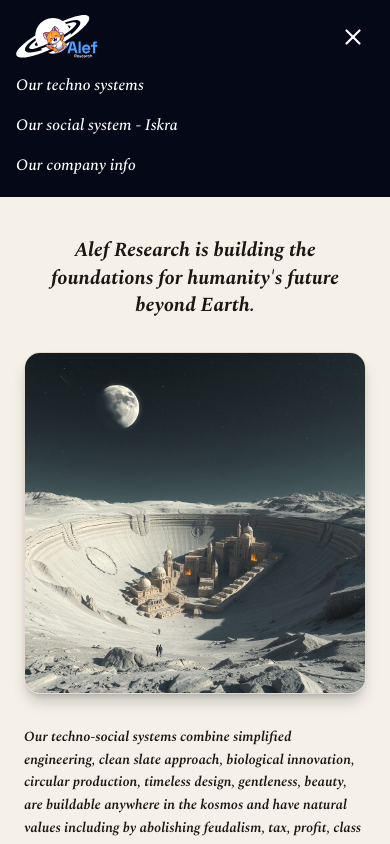
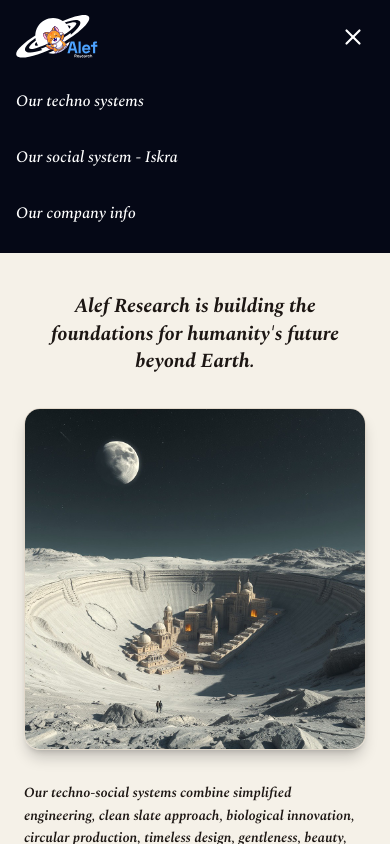
Before and after one commit to Vikram016/Alef_Research, a React (Vite) app: page / in a window 390 px wide. Both pictures are taken after a click on the button 353 px from the left and 36 px from the top of the page. Shown: the top 844 px of the page. Built offline with nearby package versions, Linux system fonts and the light colour scheme.

Commit message:
clipping

```diff
--- a/src/components/ChapterModal.tsx
+++ b/src/components/ChapterModal.tsx
@@ -132,30 +132,30 @@
               animate={{ opacity: 1, y: 0 }}
               exit={{ opacity: 0, y: 8 }}
               transition={{ duration: 0.3 }}
-              className="shrink-0 flex items-center justify-between px-6 sm:px-10 md:px-16 py-4 border-t border-alef-gold/30 bg-alef-modal"
+              className="shrink-0 flex flex-col sm:flex-row items-center justify-between gap-3 sm:gap-2 px-4 sm:px-6 md:px-10 lg:px-16 py-4 border-t border-alef-gold/30 bg-alef-modal"
             >
               <button
                 onClick={() => hasPrev && onChangeIndex(activeIndex - 1)}
                 disabled={!hasPrev}
-                className="flex items-center gap-1 font-medium italic text-sm sm:text-base text-alef-ink disabled:opacity-30 disabled:cursor-not-allowed hover:text-alef-gold-dark transition-colors"
+                className="flex items-center gap-1 font-medium italic text-xs sm:text-sm md:text-base text-alef-ink disabled:opacity-30 disabled:cursor-not-allowed hover:text-alef-gold-dark transition-colors whitespace-nowrap"
               >
-                <ChevronLeft size={18} />
+                <ChevronLeft size={16} className="sm:size-[18px]" />
                 <span className="hidden sm:inline">Previous topic</span>
                 <span className="sm:hidden">Prev</span>
               </button>
 
-              <span className="font-medium text-xs sm:text-sm text-alef-gold-dark">
+              <span className="font-medium text-xs text-alef-gold-dark">
                 {activeIndex + 1} / {sections.length}
               </span>
 
               <button
                 onClick={() => hasNext && onChangeIndex(activeIndex + 1)}
                 disabled={!hasNext}
-                className="flex items-center gap-1 font-medium italic text-sm sm:text-base text-alef-ink disabled:opacity-30 disabled:cursor-not-allowed hover:text-alef-gold-dark transition-colors"
+                className="flex items-center gap-1 font-medium italic text-xs sm:text-sm md:text-base text-alef-ink disabled:opacity-30 disabled:cursor-not-allowed hover:text-alef-gold-dark transition-colors whitespace-nowrap"
               >
                 <span className="hidden sm:inline">Next topic</span>
                 <span className="sm:hidden">Next</span>
-                <ChevronRight size={18} />
+                <ChevronRight size={16} className="sm:size-[18px]" />
               </button>
             </motion.div>
           )}
--- a/src/components/Sidebar.tsx
+++ b/src/components/Sidebar.tsx
@@ -31,7 +31,8 @@
           <img
             src={alefLogo}
             alt="Alef Research logo"
-            className="w-[160px] lg:w-[170px] h-auto"
+            className="w-[160px] lg:w-[170px] h-auto image-rendering-crisp"
+            style={{ imageRendering: 'crisp-edges' }}
           />
         </button>
         <nav aria-label="Primary" className="flex flex-col gap-4">
@@ -53,7 +54,7 @@
       <header className="md:hidden sticky top-0 z-40 bg-alef-navy">
         <div className="flex items-center justify-between px-4 py-3">
           <button type="button" onClick={handleLogoClick} aria-label="Alef Research home" className="block">
-            <img src={alefLogo} alt="Alef Research logo" className="w-[100px] h-auto" />
+            <img src={alefLogo} alt="Alef Research logo" className="w-[100px] h-auto" style={{ imageRendering: 'crisp-edges' }} />
           </button>
           <button
             onClick={() => setMenuOpen((v) => !v)}
@@ -72,8 +73,8 @@
               initial={{ height: 0, opacity: 0 }}
               animate={{ height: "auto", opacity: 1 }}
               exit={{ height: 0, opacity: 0 }}
-              transition={{ duration: 0.25, ease: "easeOut" }}
-              className="overflow-hidden flex flex-col gap-4 px-4 pb-5"
+              transition={{ duration: 0.3, ease: "easeInOut" }}
+              className="overflow-visible flex flex-col gap-4 px-4 pb-5 pt-2"
             >
               {NAV_ITEMS.map((item) => (
                 <button
@@ -81,7 +82,7 @@
                   onClick={() => handleClick(item.key)}
                   aria-haspopup="dialog"
                   aria-expanded={activeKey === item.key}
-                  className="text-left font-medium italic text-white text-base hover:text-alef-gold transition-colors duration-200"
+                  className="text-left font-medium italic text-white text-base hover:text-alef-gold transition-colors duration-200 py-2"
                 >
                   {item.label}
                 </button>
```
